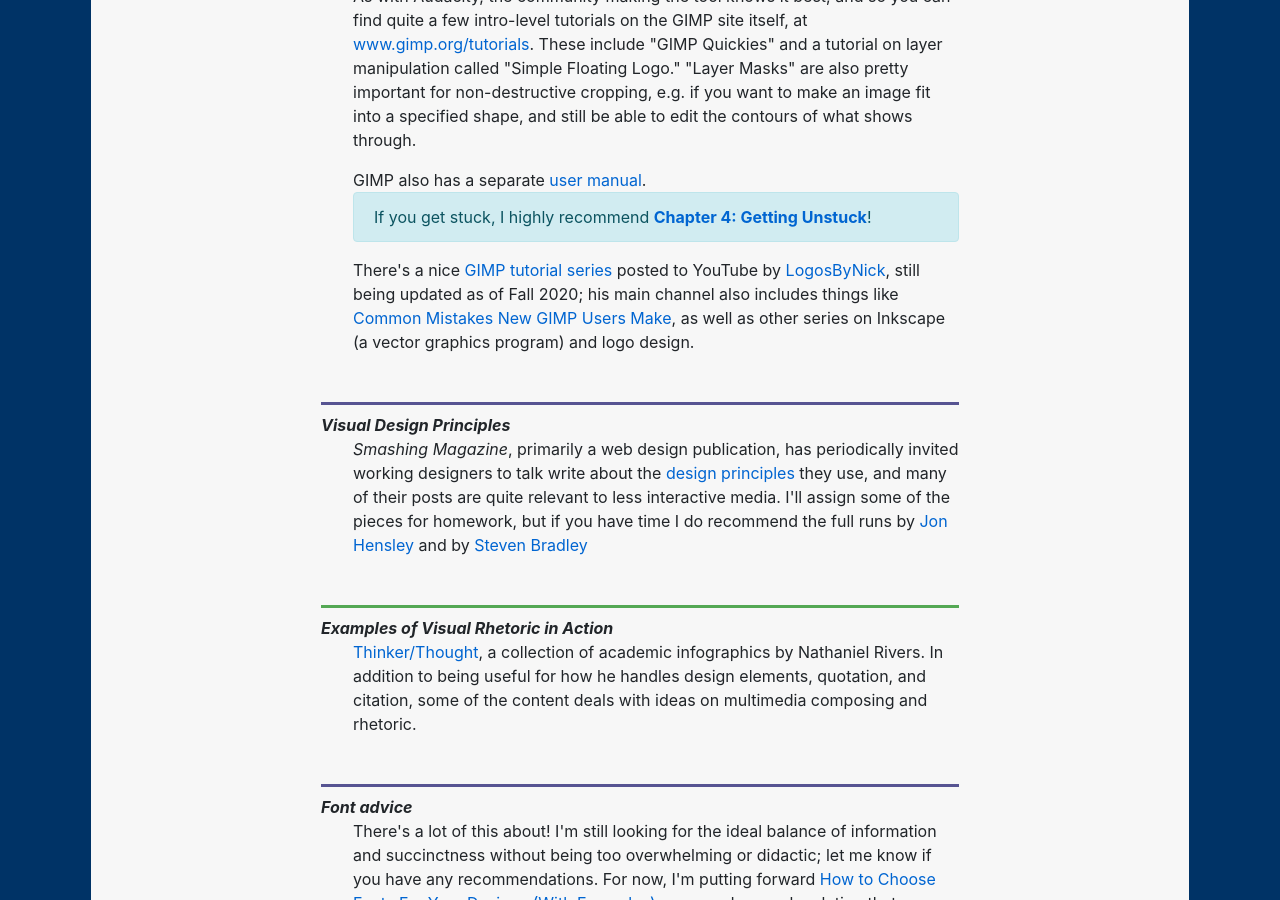
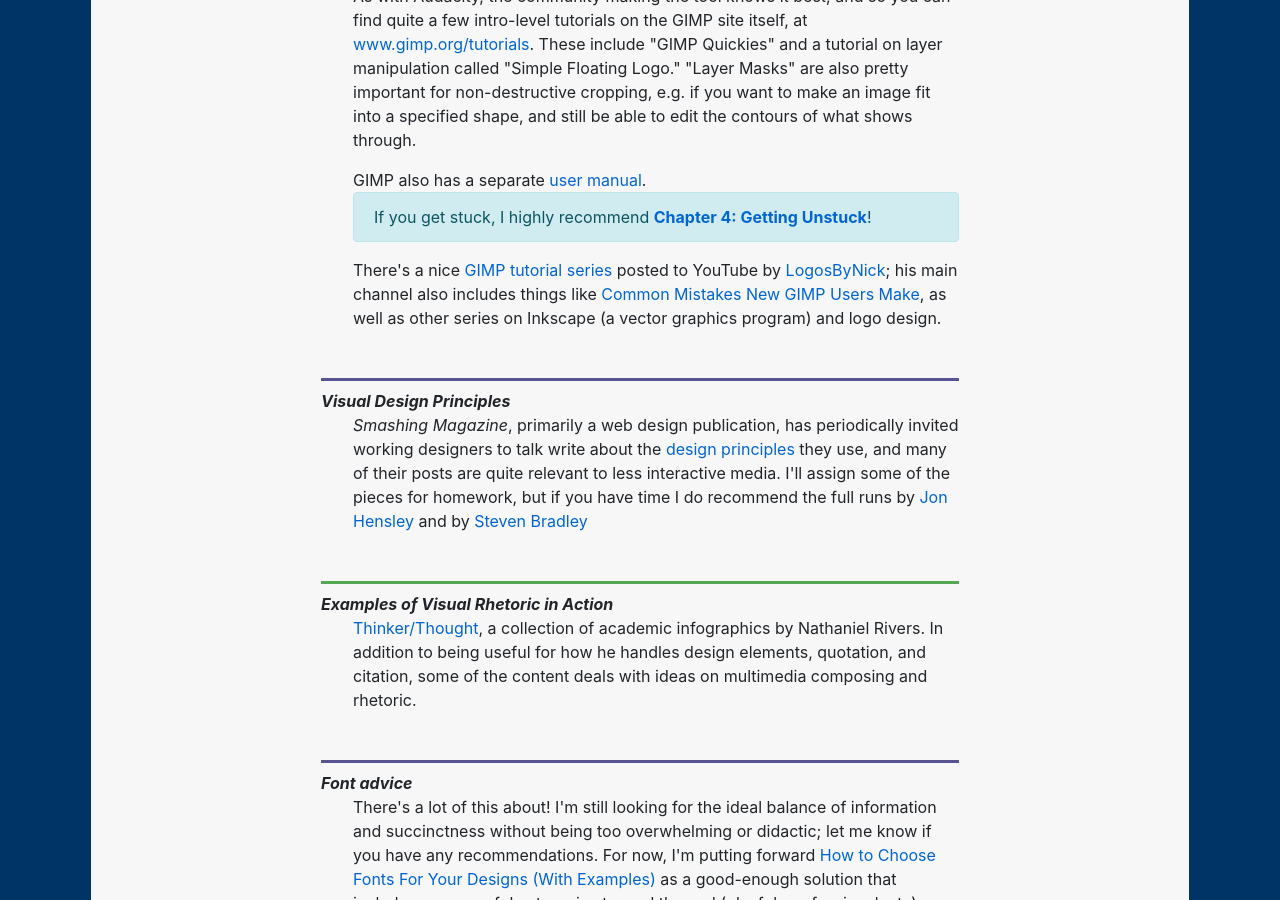
Before and after one commit to benmiller314/cdm2025spring, a Jekyll site: the page built from resources.md, in a window 1280 px wide and 900 px high, scrolled down 15783 px. Built offline with Jekyll 4.4.1, drawn with Linux system fonts in a browser that asks for light colours; our own code applies the rules of GitHub Pages for plain Markdown files.

Commit message:
logos by nick mostly about inkscape now, actually
but I still like his videos on gimp

```diff
--- a/resources.md
+++ b/resources.md
@@ -336,7 +336,7 @@ Under the <a href="#assets">assets listings</a> above, you might find FontSquirr
 <dd>GIMP also has a separate <a href="https://docs.gimp.org/2.10/en/">user manual</a>.
     <div class="alert alert-info">If you get stuck, I highly recommend <strong><a href="https://docs.gimp.org/2.10/en/gimp-getting-unstuck.html">Chapter 4: Getting Unstuck</a></strong>!</div>
 </dd>
-<dd>There's a nice <a href="https://www.youtube.com/playlist?list=PLynG8gQD-n8Dl23X0o1HFu_5PmBl79niz">GIMP tutorial series</a> posted to YouTube by <a href="https://www.youtube.com/c/LogosByNick">LogosByNick</a>, still being updated as of Fall 2020; his main channel also includes things like <a href="https://www.youtube.com/watch?v=JQj7uUGl6Sk">Common Mistakes New GIMP Users Make</a>, as well as other series on Inkscape (a vector graphics program) and logo design.</dd>
+<dd>There's a nice <a href="https://www.youtube.com/playlist?list=PLynG8gQD-n8Dl23X0o1HFu_5PmBl79niz">GIMP tutorial series</a> posted to YouTube by <a href="https://www.youtube.com/c/LogosByNick">LogosByNick</a>; his main channel also includes things like <a href="https://www.youtube.com/watch?v=JQj7uUGl6Sk">Common Mistakes New GIMP Users Make</a>, as well as other series on Inkscape (a vector graphics program) and logo design.</dd>
 
 <dt>Visual Design Principles</dt>
 <dd><em>Smashing Magazine</em>, primarily a web design publication, has periodically invited working designers to talk write about the <a href="https://www.smashingmagazine.com/category/design-principles">design principles</a> they use, and many of their posts are quite relevant to less interactive media. I'll assign some of the pieces for homework, but if you have time I do recommend the full runs by <a href="https://www.smashingmagazine.com/2016/05/improve-your-designs-with-principles-similarity-proximity-part-1/">Jon Hensley</a> and by <a href="https://www.smashingmagazine.com/2015/06/design-principles-compositional-balance-symmetry-asymmetry/">Steven Bradley</a></dd>
```
